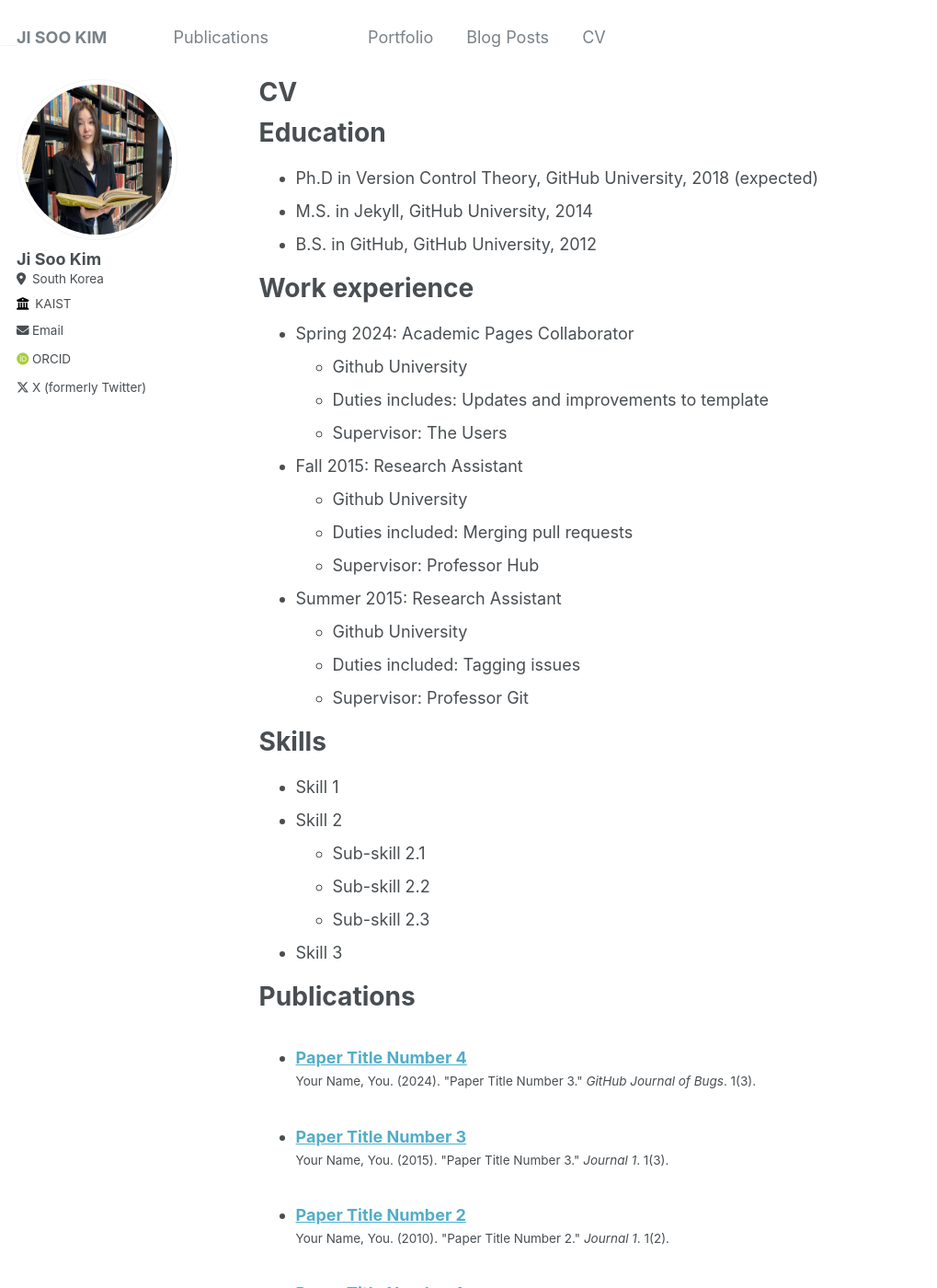
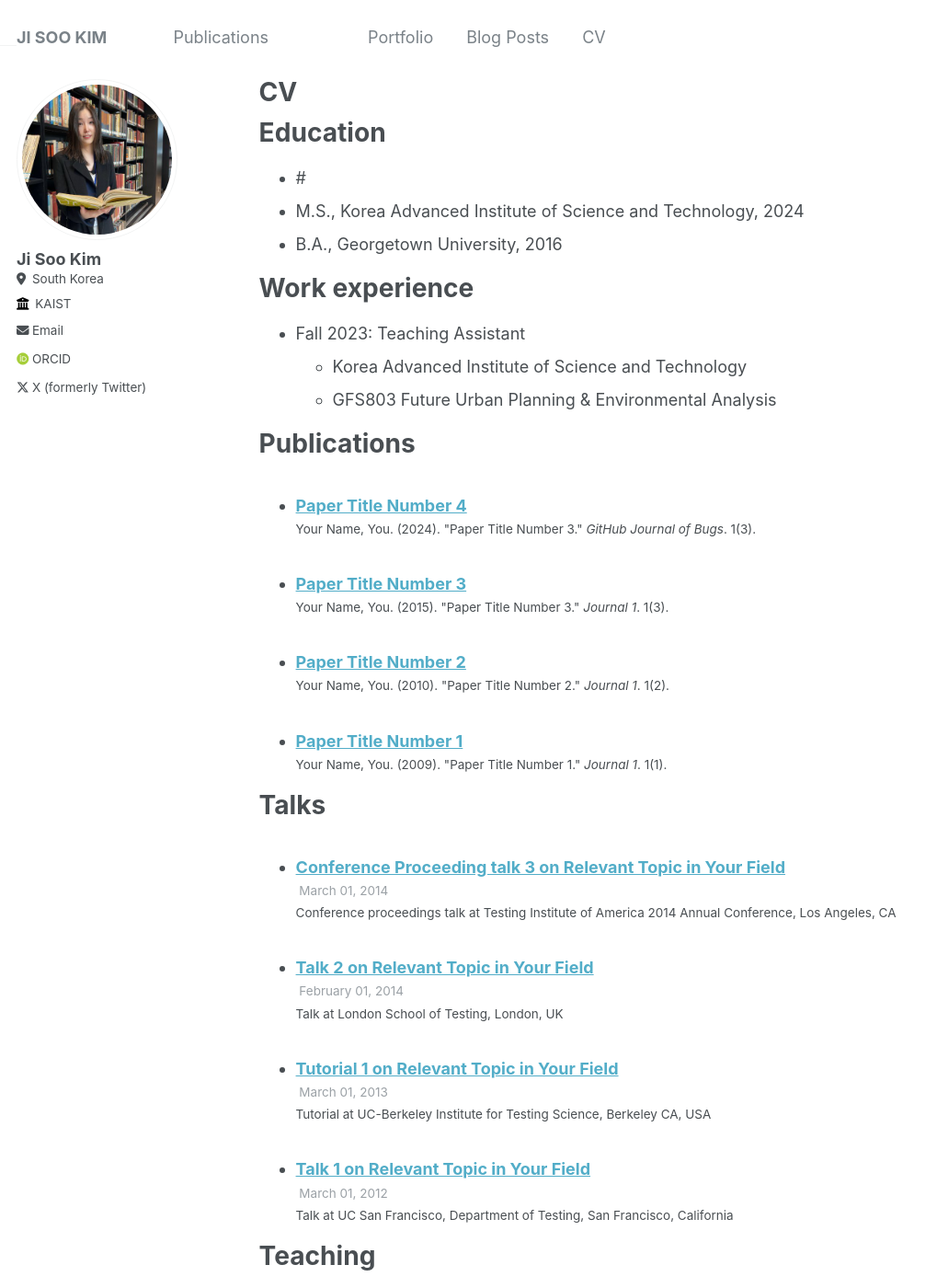
Before and after one commit to jk-jisookim/jk-jisookim.github.io, a Jekyll site: the page built from _pages/cv.md, in a window 1280 px wide and 1400 px high. Shown: the whole window at 92% size, without its empty margins (0-1019 px from the left). Built offline with Jekyll 4.4.1, drawn with Linux system fonts in a browser that asks for light colours; some web fonts are replaced.

Commit message:
Update cv.md

```diff
--- a/_pages/cv.md
+++ b/_pages/cv.md
@@ -11,35 +11,16 @@ redirect_from:
 
 Education
 ======
-* Ph.D in Version Control Theory, GitHub University, 2018 (expected)
-* M.S. in Jekyll, GitHub University, 2014
-* B.S. in GitHub, GitHub University, 2012
+* #
+* M.S., Korea Advanced Institute of Science and Technology, 2024
+* B.A., Georgetown University, 2016
 
 Work experience
 ======
-* Spring 2024: Academic Pages Collaborator
-  * Github University
-  * Duties includes: Updates and improvements to template
-  * Supervisor: The Users
+* Fall 2023: Teaching Assistant
+  * Korea Advanced Institute of Science and Technology
+  * GFS803 Future Urban Planning & Environmental Analysis
 
-* Fall 2015: Research Assistant
-  * Github University
-  * Duties included: Merging pull requests
-  * Supervisor: Professor Hub
-
-* Summer 2015: Research Assistant
-  * Github University
-  * Duties included: Tagging issues
-  * Supervisor: Professor Git
-
-Skills
-======
-* Skill 1
-* Skill 2
-  * Sub-skill 2.1
-  * Sub-skill 2.2
-  * Sub-skill 2.3
-* Skill 3
 
 Publications
 ======
```
